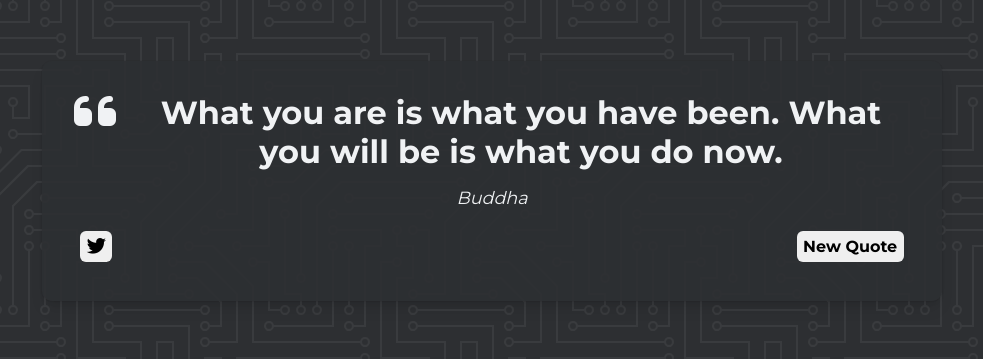
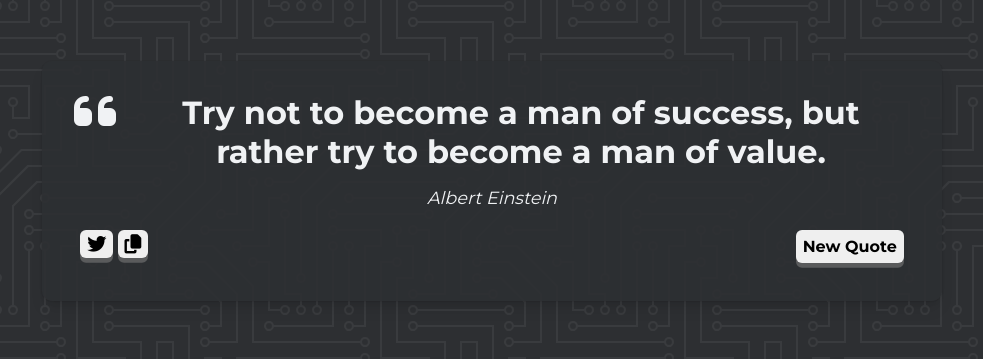
Before and after one commit to danogo2/quotes, a website with bundled scripts: page index.html in a window 1280 px wide. Shown: the part 219-578 px from the top of the page, without its empty margins (148-1131 px from the left). Built offline with nearby package versions, Linux system fonts and the light colour scheme.

Commit message:
add quote api working via local server due to cors limitations, add copy button

```diff
--- a/index.html
+++ b/index.html
@@ -3,7 +3,12 @@
   <head>
     <meta charset="UTF-8" />
     <meta name="viewport" content="width=device-width, initial-scale=1.0" />
-    <title>Template</title>
+    <title>Quotes</title>
+    <link
+      rel="shortcut icon"
+      type="image/png"
+      href="./quote-favicon-48x48.png"
+    />
     <script
       src="https://kit.fontawesome.com/05d61db633.js"
       crossorigin="anonymous"
@@ -14,19 +19,21 @@
     <div class="quote-container" id="quote-container">
       <div class="quote-text">
         <i class="fa-solid fa-quote-left"></i>
-        <span id="quote"
-          >What you are is what you have been. What you will be is what you do
-          now.</span
-        >
+        <span id="quote"></span>
       </div>
-      <div class="quote-author"><span id="author">Buddha</span></div>
+      <div class="quote-author"><span id="author"></span></div>
       <div class="button-container">
-        <button class="button-twitter" id="twitter" title="Tweet This!">
-          <i class="fa-brands fa-twitter"></i>
-        </button>
+        <div class="buttons-left">
+          <button class="button-twitter" id="twitter" title="Tweet this">
+            <i class="fa-brands fa-twitter"></i>
+          </button>
+          <button class="button-copy" id="copy" title="Copy text">
+            <i class="fa-solid fa-copy"></i>
+          </button>
+        </div>
         <button class="button-new-quote">New Quote</button>
       </div>
     </div>
-    <script src="script.js"></script>
+    <script type="module" src="script.js"></script>
   </body>
 </html>
--- a/script.js
+++ b/script.js
@@ -0,0 +1,53 @@
+import { quotesApi } from './utils/api-quotes.js';
+
+const quoteEl = document.querySelector('#quote');
+const authorEl = document.querySelector('#author');
+const btnNewQuote = document.querySelector('.button-new-quote');
+const btnCopyToClipboard = document.querySelector('.button-copy');
+
+const state = {
+  quote:
+    'Try not to become a man of success, but rather try to become a man of value.',
+  author: 'Albert Einstein',
+};
+
+const getNewQuote = async () => {
+  const { apiUrl } = quotesApi;
+  try {
+    const response = await fetch(apiUrl, {
+      method: 'GET',
+    });
+    console.log(response);
+    const quoteObj = await response.json();
+    console.log(quoteObj);
+    const { q, a } = quoteObj;
+    state.quote = q;
+    state.author = a;
+    displayQuote();
+  } catch (error) {
+    console.log(error);
+    alert(error.message);
+  }
+};
+
+const displayQuote = () => {
+  const { quote, author } = state;
+  quoteEl.textContent = quote;
+  authorEl.textContent = author;
+};
+
+const copyToClipboard = () => {
+  if (navigator.clipboard) {
+    navigator.clipboard.writeText(state.quote);
+  }
+};
+
+displayQuote();
+
+btnNewQuote.addEventListener('click', function () {
+  getNewQuote();
+});
+
+btnCopyToClipboard.addEventListener('click', function () {
+  copyToClipboard();
+});
--- a/style.css
+++ b/style.css
@@ -35,7 +35,8 @@ body {
 
 .quote-container {
   background-color: var(--color-background-quote);
-  max-width: 900px;
+  width: 900px;
+  max-width: 100%;
   padding: 2rem;
   border-radius: 10px;
   box-shadow: rgb(255, 255, 255) 0px 0px 0px 0px,
@@ -77,25 +78,41 @@ i.fa-solid.fa-quote-left {
   justify-content: space-between;
 }
 
-.button-twitter {
+button {
   cursor: pointer;
-  border: none;
+  font-family: inherit;
+  font-weight: 700;
+  box-shadow: 0 0.3rem rgba(121, 121, 121, 0.6);
   border-radius: 6px;
+  border: 2px solid transparent;
+  transition: all 0.1s ease;
 }
 
-i.fa-brands.fa-twitter {
+button:hover {
+  /* filter: brightness(80%); */
+  background-color: var(--color-black);
+  color: var(--color-white);
+  border: 2px solid var(--color-white);
+}
+
+button:active {
+  transform: translateY(0.3rem);
+  box-shadow: none;
+}
+
+.button-twitter,
+.button-copy {
   font-size: 1.2rem;
-  padding: 0 0.4rem;
+  padding: 0 0.3rem;
 }
+
+/* .button-twitter:hover {
+  color: #38a1f3;
+} */
 
 .button-new-quote {
   font-size: 1rem;
-  padding: 0.4rem;
-  cursor: pointer;
-  font-family: 'Montserrat', Helvetica, Arial, sans-serif;
-  font-weight: 700;
-  border-radius: 6px;
-  border: none;
+  padding: 0.3rem;
 }
 
 /* Media Queries */
--- /dev/null
+++ b/utils/api-quotes.js
@@ -0,0 +1,3 @@
+export const quotesApi = {
+  apiUrl: 'http://127.0.0.1:3000/api',
+};
```
Also changed, not shown: package.json (added, +12 -0 lines), quote-favicon-48x48.png (added).
